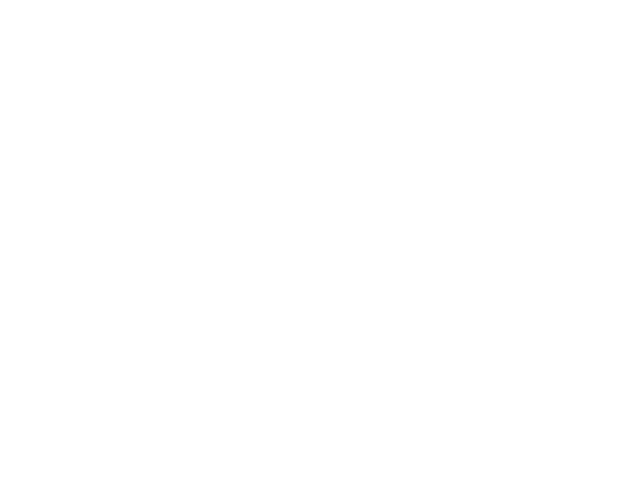
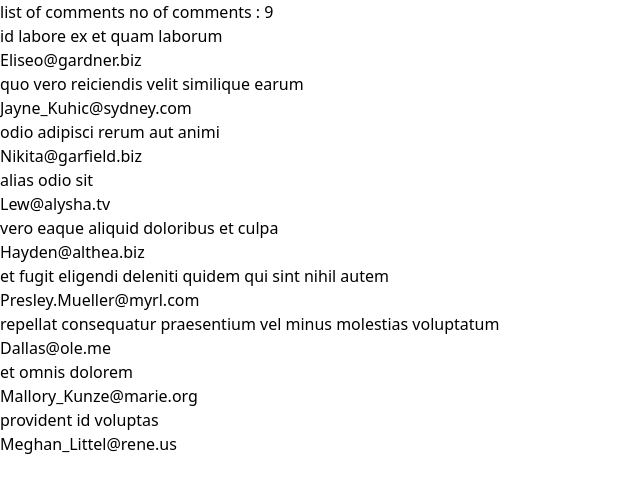
Before and after one commit to ajs-codes/React-Track, a React (Create React App) app: page /context-project in a window 1280 px wide. Before the commit this address had no page. Shown: the top 492 px of the page, without its empty margins (0-640 px from the left). Built offline with nearby package versions, Linux system fonts and the light colour scheme.

Commit message:
context api completed

```diff
--- a/src/App.js
+++ b/src/App.js
@@ -10,7 +10,7 @@
 import Slider from "./components/slider/slider.js";
 import Useeffect from "./components/Useeffect.jsx";
 import Useeffect2 from "./components/Useeffect2.jsx";
-
+import ContextUi from "./components/context-project/ContextUi.jsx";
 function Routing() {
   return (
         <Routes>
@@ -22,6 +22,7 @@
           <Route path="/slider-project" element={<Slider/>}/>
           <Route path="/use-effect" element={<Useeffect/>}/>
           <Route path="/use-effect-2" element={<Useeffect2/>}/>
+          <Route path="/context-project" element={<ContextUi/>}/>
         </Routes>
   );
 }
--- a/src/Components/Homepage.jsx
+++ b/src/Components/Homepage.jsx
@@ -21,6 +21,9 @@
         <Link to="/slider-project" className="text-blue-600 underline">
           Slider Project
         </Link>
+        <Link to="/context-project" className="text-blue-600 underline">
+          Context Project
+        </Link>
       </div>
     </main>
   );
--- /dev/null
+++ b/src/Components/context-project/CommentsContext.js
@@ -0,0 +1,13 @@
+import { useState, createContext } from 'react';
+import comments from './comments';
+
+export const CommentsContext = createContext();
+
+export const CommentsProvider = (props) => {
+    const [commentData, setCommentData] = useState(comments);
+    return(
+        <CommentsContext.Provider value={commentData}>
+         {props.children}
+        </CommentsContext.Provider>
+    )
+}
--- /dev/null
+++ b/src/Components/context-project/ContextUi.jsx
@@ -0,0 +1,20 @@
+import Nav from "./Nav";
+import Main from "./Main";
+import {CommentsContext} from './CommentsContext'
+import { useContext } from "react";
+const ContextUi = () => {
+  const commentdata = useContext(CommentsContext);
+  return (
+    <div>
+      <Nav count={commentdata.length}/>
+      {commentdata.map((comment) => (
+        <Main>
+          <h1>{comment.name}</h1>
+          <p>{comment.email}</p>
+        </Main>
+      ))}
+    </div>
+  );
+};
+
+export default ContextUi;
--- /dev/null
+++ b/src/Components/context-project/Main.jsx
@@ -0,0 +1,9 @@
+const Main = ({children}) => {
+    return (
+        <section>
+            {children}
+        </section>
+    )
+}
+
+export default Main;
--- /dev/null
+++ b/src/Components/context-project/Nav.jsx
@@ -0,0 +1,10 @@
+const Nav = ({count}) => {
+    return (
+        <h1>
+            list of comments
+            <span> no of comments : {count}</span>
+        </h1>
+    )
+}
+
+export default Nav;
--- /dev/null
+++ b/src/Components/context-project/comments.js
@@ -0,0 +1,67 @@
+const comments = [
+    {
+        "postId": 1,
+        "id": 1,
+        "name": "id labore ex et quam laborum",
+        "email": "Eliseo@gardner.biz",
+        "body": "laudantium enim quasi est quidem magnam voluptate ipsam eos\ntempora quo necessitatibus\ndolor quam autem quasi\nreiciendis et nam sapiente accusantium"
+      },
+      {
+        "postId": 1,
+        "id": 2,
+        "name": "quo vero reiciendis velit similique earum",
+        "email": "Jayne_Kuhic@sydney.com",
+        "body": "est natus enim nihil est dolore omnis voluptatem numquam\net omnis occaecati quod ullam at\nvoluptatem error expedita pariatur\nnihil sint nostrum voluptatem reiciendis et"
+      },
+      {
+        "postId": 1,
+        "id": 3,
+        "name": "odio adipisci rerum aut animi",
+        "email": "Nikita@garfield.biz",
+        "body": "quia molestiae reprehenderit quasi aspernatur\naut expedita occaecati aliquam eveniet laudantium\nomnis quibusdam delectus saepe quia accusamus maiores nam est\ncum et ducimus et vero voluptates excepturi deleniti ratione"
+      },
+      {
+        "postId": 1,
+        "id": 4,
+        "name": "alias odio sit",
+        "email": "Lew@alysha.tv",
+        "body": "non et atque\noccaecati deserunt quas accusantium unde odit nobis qui voluptatem\nquia voluptas consequuntur itaque dolor\net qui rerum deleniti ut occaecati"
+      },
+      {
+        "postId": 1,
+        "id": 5,
+        "name": "vero eaque aliquid doloribus et culpa",
+        "email": "Hayden@althea.biz",
+        "body": "harum non quasi et ratione\ntempore iure ex voluptates in ratione\nharum architecto fugit inventore cupiditate\nvoluptates magni quo et"
+      },
+      {
+        "postId": 2,
+        "id": 6,
+        "name": "et fugit eligendi deleniti quidem qui sint nihil autem",
+        "email": "Presley.Mueller@myrl.com",
+        "body": "doloribus at sed quis culpa deserunt consectetur qui praesentium\naccusamus fugiat dicta\nvoluptatem rerum ut voluptate autem\nvoluptatem repellendus aspernatur dolorem in"
+      },
+      {
+        "postId": 2,
+        "id": 7,
+        "name": "repellat consequatur praesentium vel minus molestias voluptatum",
+        "email": "Dallas@ole.me",
+        "body": "maiores sed dolores similique labore et inventore et\nquasi temporibus esse sunt id et\neos voluptatem aliquam\naliquid ratione corporis molestiae mollitia quia et magnam dolor"
+      },
+      {
+        "postId": 2,
+        "id": 8,
+        "name": "et omnis dolorem",
+        "email": "Mallory_Kunze@marie.org",
+        "body": "ut voluptatem corrupti velit\nad voluptatem maiores\net nisi velit vero accusamus maiores\nvoluptates quia aliquid ullam eaque"
+      },
+      {
+        "postId": 2,
+        "id": 9,
+        "name": "provident id voluptas",
+        "email": "Meghan_Littel@rene.us",
+        "body": "sapiente assumenda molestiae atque\nadipisci laborum distinctio aperiam et ab ut omnis\net occaecati aspernatur odit sit rem expedita\nquas enim ipsam minus"
+      }
+]
+
+export default comments;
--- a/src/Components/user-project/UserUi.jsx
+++ b/src/Components/user-project/UserUi.jsx
@@ -1,9 +1,12 @@
 import AddUser from "./AddUser.jsx";
-
+import {CommentsContext} from '../context-project/CommentsContext'
+import { useContext } from "react";
 
 const UserUi = () => {
+    const commentdata = useContext(CommentsContext);
     return (
         <main className="min-h-screen w-screen bg-gray-200">
+        <h1>No of comments from context : {commentdata.length}</h1>
         <AddUser/>
         </main>
     )
--- a/src/index.js
+++ b/src/index.js
@@ -3,14 +3,17 @@
 import { BrowserRouter as Router } from "react-router-dom";
 import "./index.css";
 import Routing from "./App";
+import { CommentsProvider } from "./components/context-project/CommentsContext";
 
 function App() {
   return (
-    <React.Fragment>
-      <Router>
-        <Routing />
-      </Router>
-    </React.Fragment>
+    <CommentsProvider>
+      <React.Fragment>
+        <Router>
+          <Routing />
+        </Router>
+      </React.Fragment>
+    </CommentsProvider>
   );
 }
 
```
Also changed, not shown: 1 other file (tests, documents, lock files or other folders).
